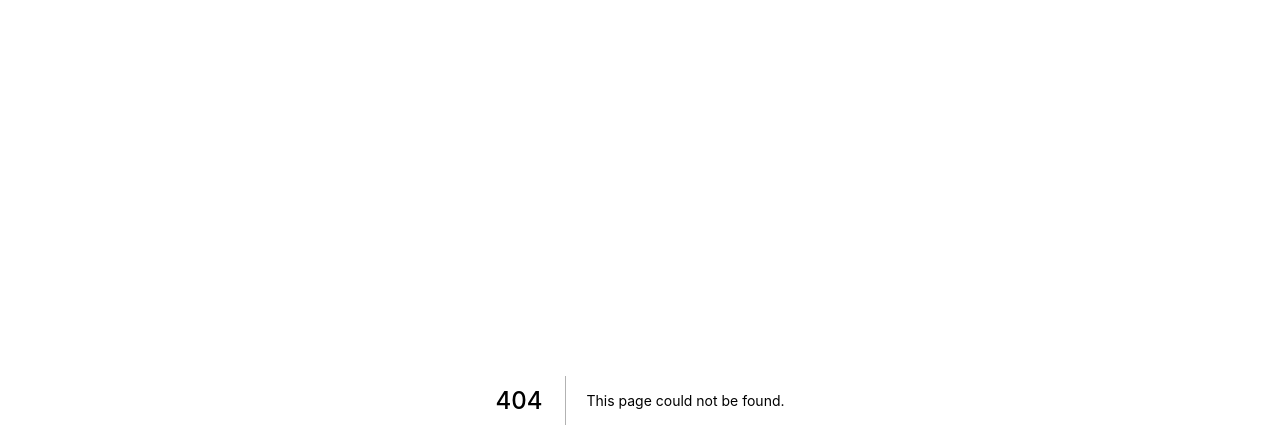
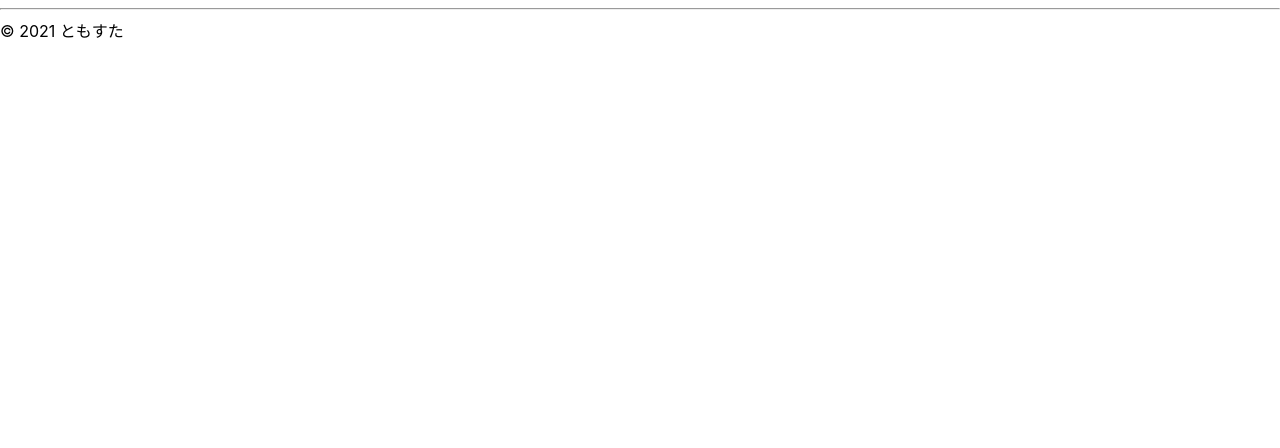
Before and after one commit to elcia-3/WeatherToDo, a Next.js app: page /home in a window 1280 px wide. Before the commit this address had no page. Shown: the top 448 px of the page. Built offline with nearby package versions, Linux system fonts and the light colour scheme.

Commit message:
add: home

```diff
--- /dev/null
+++ b/pages/home.tsx
@@ -0,0 +1,11 @@
+export default function Content({ children }) {
+    return (
+      <>
+      <div className="container">
+        { children }
+       </div>
+       <hr />
+       <footer>©︎ 2021 ともすた</footer>
+       </>
+    )
+}
```
